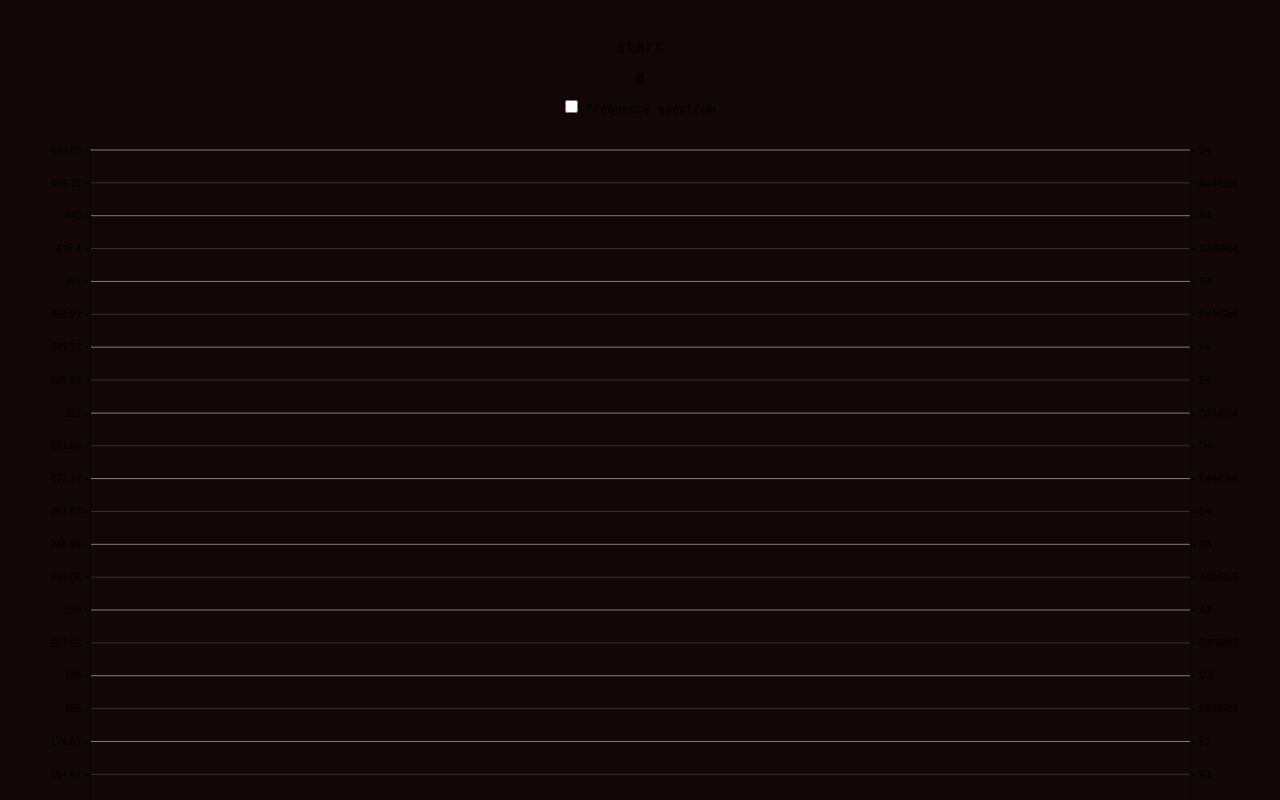
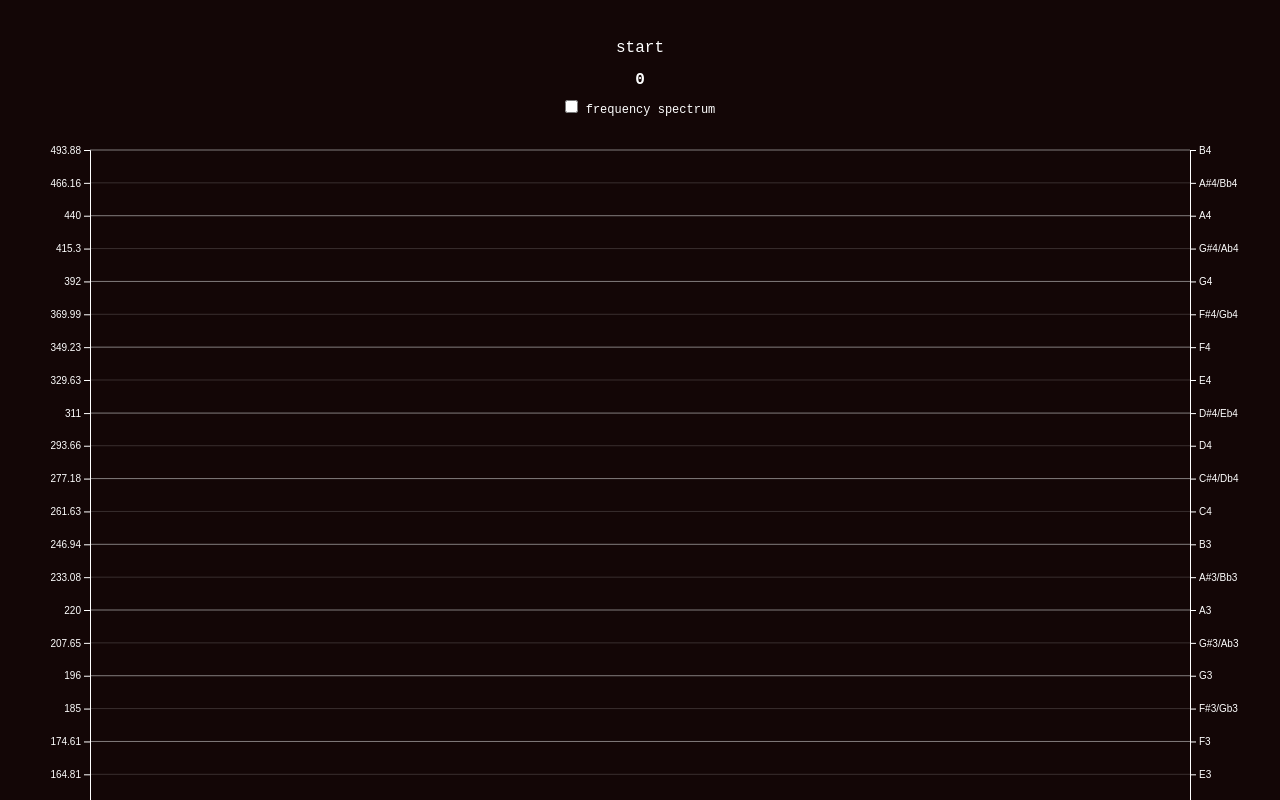
Before and after one commit to christian-spooner/vocal-pitch-monitor, a React (Vite) app: page / in a window 1280 px wide. Shown: the top 800 px of the page. Built offline with nearby package versions, Linux system fonts and the light colour scheme.

Commit message:
Defauilt white text

```diff
--- a/src/components/App.jsx
+++ b/src/components/App.jsx
@@ -81,7 +81,8 @@ function App() {
 
 	function record() {
 		var source;
-		var audioContext = new window.AudioContext();
+		var audioContext = new (window.AudioContext ||
+			window.webkitAudioContext)();
 		var analyser = audioContext.createAnalyser();
 
 		analyser.minDecibels = -100;
@@ -90,6 +91,7 @@ function App() {
 
 		if (!navigator?.mediaDevices?.getUserMedia) {
 			// No audio allowed
+			console.log(navigator)
 			alert("Sorry, getUserMedia is required for the app.");
 			return;
 		} else {
@@ -112,7 +114,7 @@ function App() {
 	}
 
 	return (
-		<div className="flex flex-col">
+		<div className="flex flex-col text-white">
 			<div className="flex flex-col pb-2">
 				<button className="py-1" onClick={record}>
 					<span className="hover:text-red-600">start</span>
```
